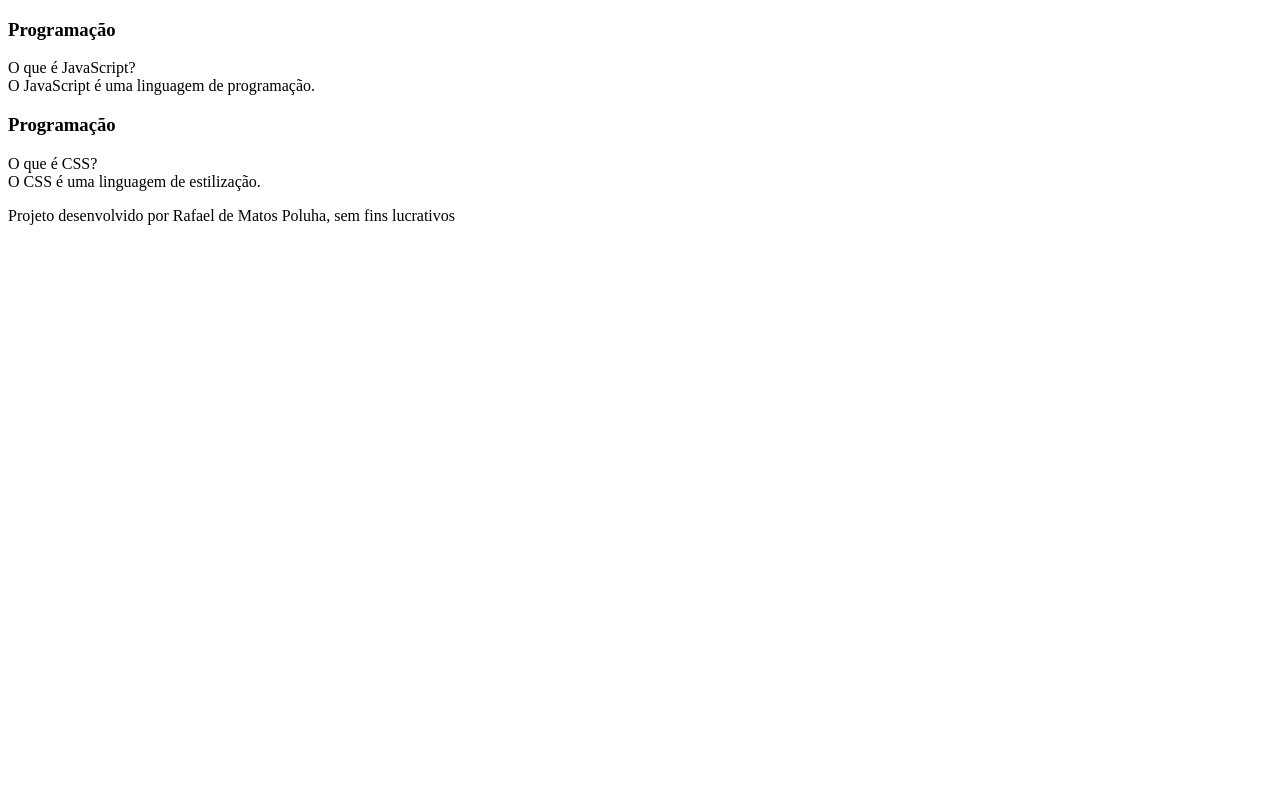
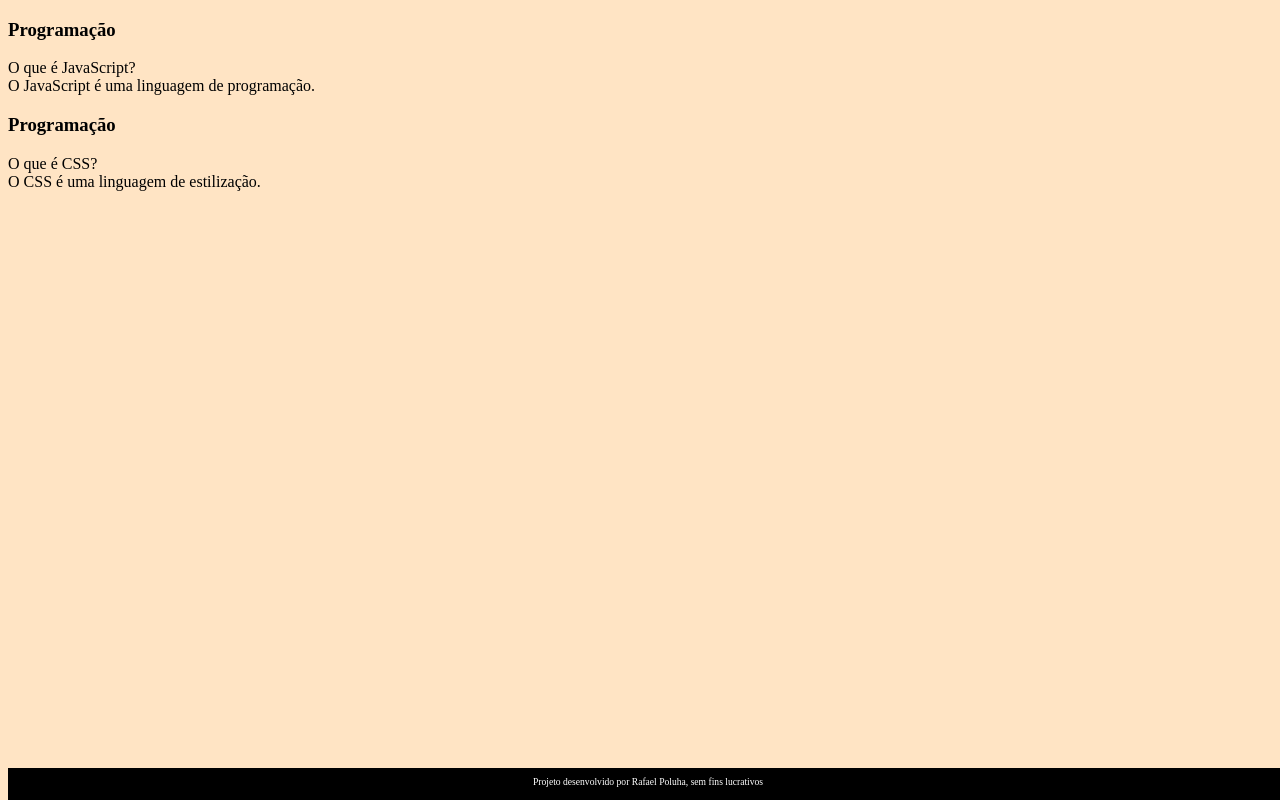
Before and after one commit to rafaelpoluha/reflashcard, a plain HTML site: page index.html in a window 1280 px wide. Drawn offline with Linux system fonts and the light colour scheme.

Commit message:
Folha de estilo

```diff
--- /dev/null
+++ b/assets/style.css
@@ -0,0 +1,18 @@
+body{
+    background-color:bisque;
+    font-family: Bai Jamjujuree;
+}
+
+footer{
+    background-color: black;
+    color: white;
+    position: fixed;
+    bottom: 0;
+    width: 100%;
+    height: 2rem;
+}
+footer p{
+    text-align: center;
+    font-size: 0.6rem;
+    margin-top: 0.5rem;
+}
--- a/index.html
+++ b/index.html
@@ -3,6 +3,7 @@
 <head>
     <meta charset="UTF-8">
     <meta name="viewport" content="width=device-width, initial-scale=1.0">
+    <link rel="stylesheet" href="assets/style.css">
     <title>Flashcard</title>
 </head>
 <body>
@@ -33,7 +34,7 @@
             </section>
    </main>
     <footer>
-        <p>Projeto desenvolvido por Rafael de Matos Poluha, sem fins lucrativos</p>
-         </footer>
+        <p>Projeto desenvolvido por Rafael Poluha, sem fins lucrativos</p>
+    </footer>
 </body>
 </html>
```
